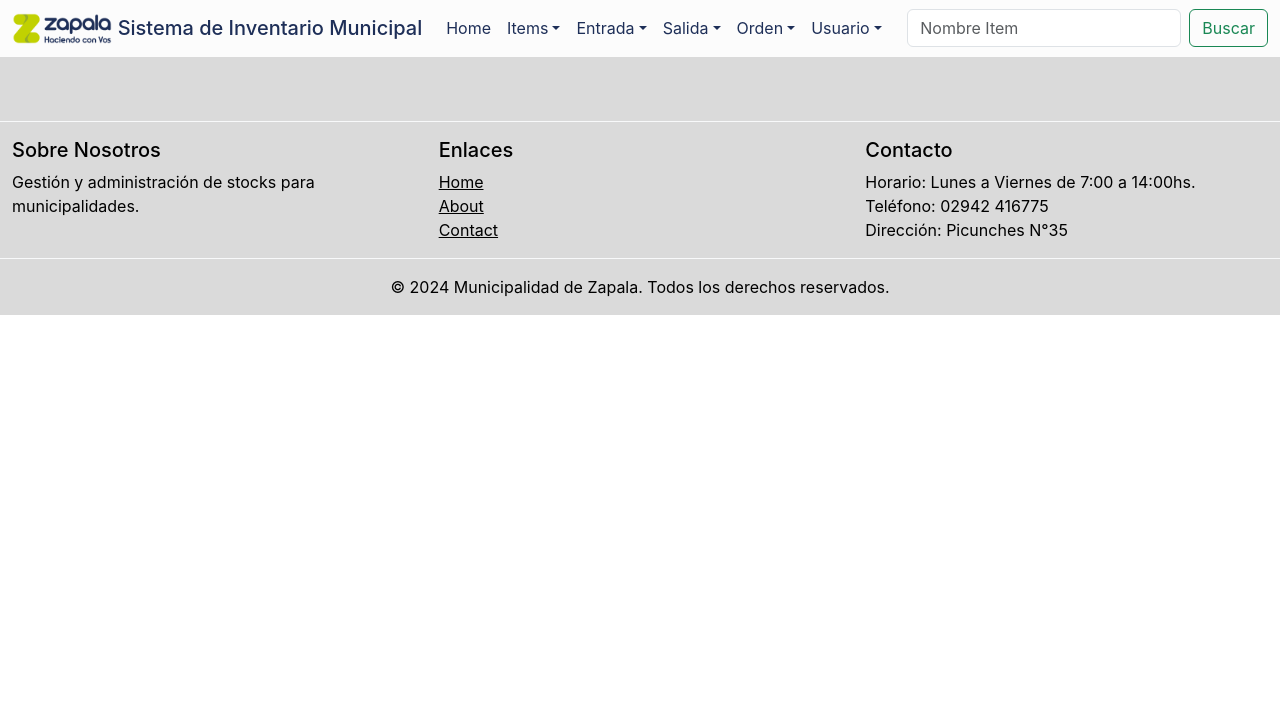
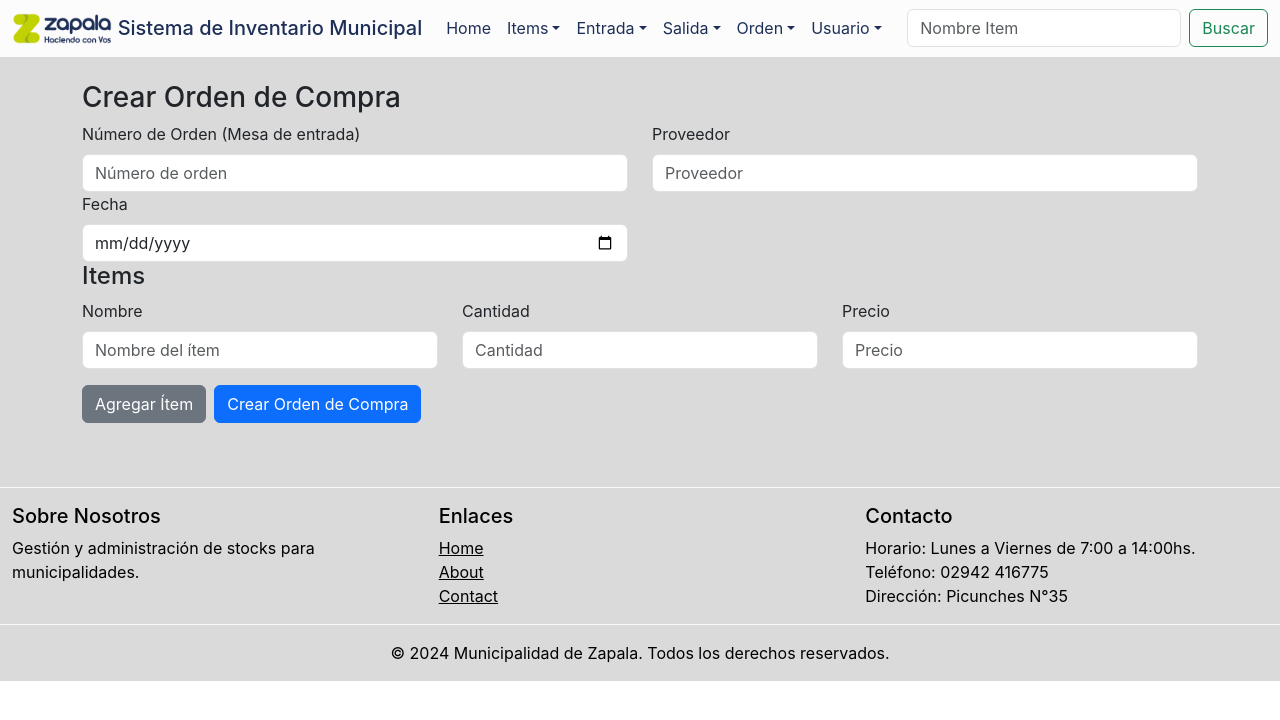
Before and after one commit to DDSZAP/StockCorralon, a React (Create React App) app in the folder frontend/: page /ordencompra in a window 1280 px wide. Shown: the top 720 px of the page. Built offline with nearby package versions, Linux system fonts and the light colour scheme.

Commit message:
modi varias

```diff
--- a/frontend/package.json
+++ b/frontend/package.json
@@ -6,6 +6,7 @@
     "@testing-library/jest-dom": "^5.17.0",
     "@testing-library/react": "^13.4.0",
     "@testing-library/user-event": "^13.5.0",
+    "axios": "^1.7.5",
     "bootstrap": "^5.3.3",
     "react": "^18.3.1",
     "react-bootstrap": "^2.10.4",
--- a/frontend/public/index.html
+++ b/frontend/public/index.html
@@ -8,7 +8,7 @@
     <meta name="description" content="Web site created using create-react-app"    />
     <link rel="apple-touch-icon" href="%PUBLIC_URL%/logo192.png" />
     <link rel="manifest" href="%PUBLIC_URL%/manifest.json" />
-    <title>Stock Corralón Municipal</title>
+    <title>Sistema inventario municipal</title>
   </head>
   <body>
     <div id="root"></div>
--- a/frontend/src/App.js
+++ b/frontend/src/App.js
@@ -1,3 +1,4 @@
+// App.js
 import React, { useState, useEffect } from 'react';
 import './App.css';
 import 'bootstrap/dist/css/bootstrap.min.css';
@@ -9,6 +10,8 @@ import Item from './Components/Item/Item.jsx';
 import Entrada from './Components/Entrada/Entrada.jsx';
 import ListaEntradas from './Components/Entrada/ListaEntradas.jsx';
 import itemsData from '../src/Utils/itemsData.js';
+import ListaOrdenes from './Components/OrdenCompra/ListaOrdenes.jsx'
+import OrdenCompra from './Components/OrdenCompra/OrdenCompra.jsx'
 import { handleAddItem, handleDelete, handleModifyItem, filterItems } from '../src/Utils/Utils.js';
 
 export default function App() {
@@ -40,7 +43,7 @@ export default function App() {
     setSearchTerm(term);
   };
 
-  const filteredItems = filterItems(items, searchTerm);
+  const filteredItems = filterItems(items, searchTerm); // Aplicar filtro basado en el searchTerm
 
   return (
     <div className="App">
@@ -50,6 +53,8 @@ export default function App() {
         <Route exact path='/items' element={<Item />} />
         <Route exact path='/entrada' element={<Entrada onAddItem={onAddItem} />} />
         <Route exact path='/listaentradas' element={<ListaEntradas items={entradas} />} />
+        <Route path="/ordencompra" element={<OrdenCompra />} />
+        <Route path="/listaordenes" element={<ListaOrdenes />} />
       </Routes>
       <Footer />
     </div>
--- /dev/null
+++ b/frontend/src/Components/Loading/Loading.css
@@ -0,0 +1,67 @@
+.containerLoader{
+    height: 100vh;
+    display: flex;
+    align-items: center;
+    justify-content: center;
+  }
+
+  .loader {
+    --dim: 4rem;
+    width: var(--dim);
+    height: var(--dim);
+    position: relative;
+    animation: spin988 2s linear infinite;
+
+  }
+
+  .loader .circle {
+    --color: #333;
+    --dim: 1.3rem;
+    width: var(--dim);
+    height: var(--dim);
+    background-color: var(--color);
+    border-radius: 50%;
+    position: absolute;
+  }
+
+  .loader .circle:nth-child(1) {
+    top: 0;
+    left: 0;
+  }
+
+  .loader .circle:nth-child(2) {
+    top: 0;
+    right: 0;
+  }
+
+  .loader .circle:nth-child(3) {
+    bottom: 0;
+    left: 0;
+  }
+
+  .loader .circle:nth-child(4) {
+    bottom: 0;
+    right: 0;
+  }
+
+  @keyframes spin988 {
+    0% {
+      transform: scale(1) rotate(0);
+    }
+
+    20%, 25% {
+      transform: scale(1.3) rotate(90deg);
+    }
+
+    45%, 50% {
+      transform: scale(1) rotate(180deg);
+    }
+
+    70%, 75% {
+      transform: scale(1.3) rotate(270deg);
+    }
+
+    95%, 100% {
+      transform: scale(1) rotate(360deg);
+    }
+  }
--- /dev/null
+++ b/frontend/src/Components/Loading/Loading.jsx
@@ -0,0 +1,16 @@
+import './Loading.css'
+
+const Loading = () => {
+    return (
+        <div className='containerLoader'>
+            <div className="loader">
+                <div className="circle"></div>
+                <div className="circle"></div>
+                <div className="circle"></div>
+                <div className="circle"></div>
+            </div>
+        </div>
+    )
+}
+
+export default Loading
--- /dev/null
+++ b/frontend/src/Components/OrdenCompra/ListaOrdenes.jsx
@@ -0,0 +1,36 @@
+import React from 'react';
+import { Table } from 'react-bootstrap';
+
+export default function ListaOrdenes({ items = [] }) {
+  return (
+    <div className="container mt-4">
+      <h3>Lista de Órdenes de Compra</h3>
+      <Table striped bordered hover>
+        <thead>
+          <tr>
+            <th>N° Orden (Mesa de entrada)</th>
+            <th>Proveedor</th>
+            <th>Fecha</th>
+            <th>Items</th>
+          </tr>
+        </thead>
+        <tbody>
+          {items.map((orden, index) => (
+            <tr key={index}>
+              <td>{orden.numeroOrden}</td>
+              <td>{orden.proveedor}</td>
+              <td>{orden.fecha}</td>
+              <td>
+                <ul>
+                  {orden.items.map((item, idx) => (
+                    <li key={idx}>{item.nombre} - Cantidad: {item.cantidad} - Precio: {item.precio}</li>
+                  ))}
+                </ul>
+              </td>
+            </tr>
+          ))}
+        </tbody>
+      </Table>
+    </div>
+  );
+}
--- /dev/null
+++ b/frontend/src/Components/OrdenCompra/OrdenCompra.jsx
@@ -0,0 +1,158 @@
+import React, { useState } from 'react';
+import { Form, Button, Col, Row } from 'react-bootstrap';
+import { useNavigate } from 'react-router-dom';
+
+export default function OrdenCompra({ onAddOrden }) {
+  const [formData, setFormData] = useState({
+    numeroOrden: '',
+    proveedor: '',
+    fecha: '',
+    items: [{ nombre: '', cantidad: '', precio: '' }]
+  });
+
+  const navigate = useNavigate();
+
+  const handleChange = (e) => {
+    const { name, value } = e.target;
+    setFormData({
+      ...formData,
+      [name]: value
+    });
+  };
+
+  const handleItemChange = (index, e) => {
+    const { name, value } = e.target;
+    const newItems = [...formData.items];
+    newItems[index] = { ...newItems[index], [name]: value };
+    setFormData({
+      ...formData,
+      items: newItems
+    });
+  };
+
+  const addItem = () => {
+    setFormData({
+      ...formData,
+      items: [...formData.items, { nombre: '', cantidad: '', precio: '' }]
+    });
+  };
+
+  const handleSubmit = (e) => {
+    e.preventDefault();
+    if (formData.numeroOrden && formData.proveedor && formData.fecha && formData.items.every(item => item.nombre && item.cantidad && item.precio)) {
+      const newOrden = {
+        ...formData,
+        items: formData.items.map(item => ({
+          ...item,
+          cantidad: parseInt(item.cantidad, 10),
+          precio: parseFloat(item.precio)
+        }))
+      };
+      onAddOrden(newOrden); // Registrar la nueva orden
+      navigate('/listaordenes'); // Redirigir a la lista de órdenes
+    } else {
+      alert('Por favor, completa todos los campos.');
+    }
+  };
+
+  return (
+    <div className="container mt-4">
+      <h3>Crear Orden de Compra</h3>
+      <Form onSubmit={handleSubmit}>
+        <Row>
+          <Col md={6}>
+            <Form.Group controlId="formNumeroOrden">
+              <Form.Label>Número de Orden (Mesa de entrada)</Form.Label>
+              <Form.Control
+                type="text"
+                placeholder="Número de orden"
+                name="numeroOrden"
+                value={formData.numeroOrden}
+                onChange={handleChange}
+                required
+              />
+            </Form.Group>
+          </Col>
+          <Col md={6}>
+            <Form.Group controlId="formProveedor">
+              <Form.Label>Proveedor</Form.Label>
+              <Form.Control
+                type="text"
+                placeholder="Proveedor"
+                name="proveedor"
+                value={formData.proveedor}
+                onChange={handleChange}
+                required
+              />
+            </Form.Group>
+          </Col>
+        </Row>
+        <Row>
+          <Col md={6}>
+            <Form.Group controlId="formFecha">
+              <Form.Label>Fecha</Form.Label>
+              <Form.Control
+                type="date"
+                placeholder="Fecha"
+                name="fecha"
+                value={formData.fecha}
+                onChange={handleChange}
+                required
+              />
+            </Form.Group>
+          </Col>
+        </Row>
+        <h4>Items</h4>
+        {formData.items.map((item, index) => (
+          <Row key={index}>
+            <Col md={4}>
+              <Form.Group controlId={`formNombreItem-${index}`}>
+                <Form.Label>Nombre</Form.Label>
+                <Form.Control
+                  type="text"
+                  placeholder="Nombre del ítem"
+                  name="nombre"
+                  value={item.nombre}
+                  onChange={(e) => handleItemChange(index, e)}
+                  required
+                />
+              </Form.Group>
+            </Col>
+            <Col md={4}>
+              <Form.Group controlId={`formCantidadItem-${index}`}>
+                <Form.Label>Cantidad</Form.Label>
+                <Form.Control
+                  type="number"
+                  placeholder="Cantidad"
+                  name="cantidad"
+                  value={item.cantidad}
+                  onChange={(e) => handleItemChange(index, e)}
+                  required
+                />
+              </Form.Group>
+            </Col>
+            <Col md={4}>
+              <Form.Group controlId={`formPrecioItem-${index}`}>
+                <Form.Label>Precio</Form.Label>
+                <Form.Control
+                  type="number"
+                  placeholder="Precio"
+                  name="precio"
+                  value={item.precio}
+                  onChange={(e) => handleItemChange(index, e)}
+                  required
+                />
+              </Form.Group>
+            </Col>
+          </Row>
+        ))}
+        <Button variant="secondary" className="mt-3" onClick={addItem}>
+          Agregar Ítem
+        </Button>
+        <Button variant="primary" type="submit" className="mt-3 ms-2">
+          Crear Orden de Compra
+        </Button>
+      </Form>
+    </div>
+  );
+}
--- a/frontend/src/Utils/Utils.js
+++ b/frontend/src/Utils/Utils.js
@@ -12,11 +12,14 @@ export const handleDelete = (items, setItems, id) => {
   };
 
   // Función para filtrar items por término de búsqueda
-export const filterItems = (items, searchTerm) => {
-    return items.filter(item =>
-      item.nombre.toLowerCase().includes(searchTerm.toLowerCase())
-    );
-  };
+  export function filterItems(items, searchTerm) {
+    if (!searchTerm) return items; // Si no hay término de búsqueda, devolver todos los items
+    return items.filter(item => {
+      // Verifica que item.name exista y sea una cadena
+      const name = item.name || ''; // Si name es undefined, usa una cadena vacía
+      return name.toLowerCase().includes(searchTerm.toLowerCase());
+    });
+  }
 
 // Función para modificar un item existente
 export const handleModifyItem = (items, setItems, updatedItem) => {
```
Also changed, not shown: frontend/src/Components/Home/Home.jsx (+29 -12 lines), frontend/src/Components/ListadoDisponibilidad/ListadoDisponibilidad.jsx (+35 -8 lines), frontend/src/Components/NavBar/Navbar.jsx (+4 -4 lines), 1 other file (tests, documents, lock files or other folders).
